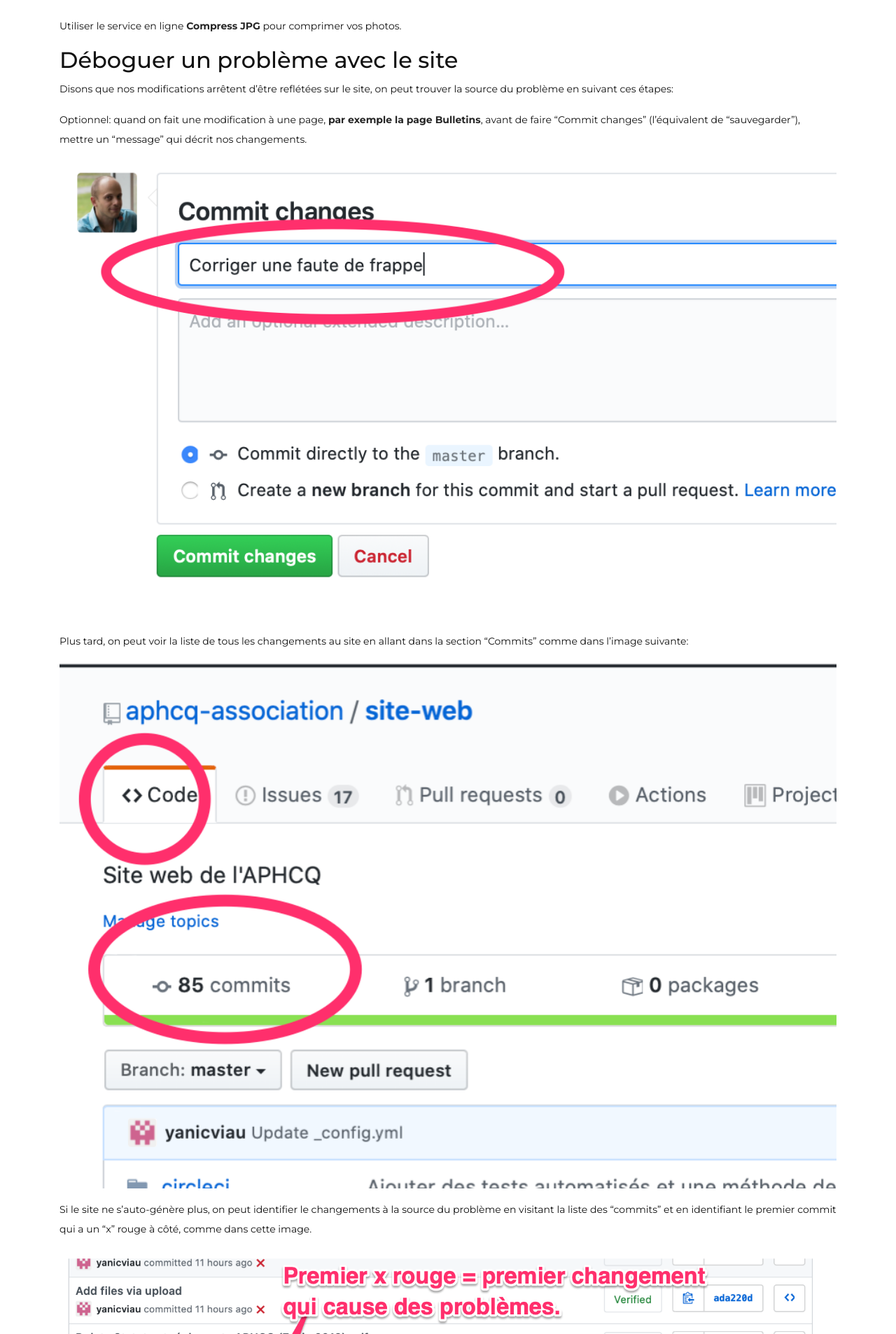
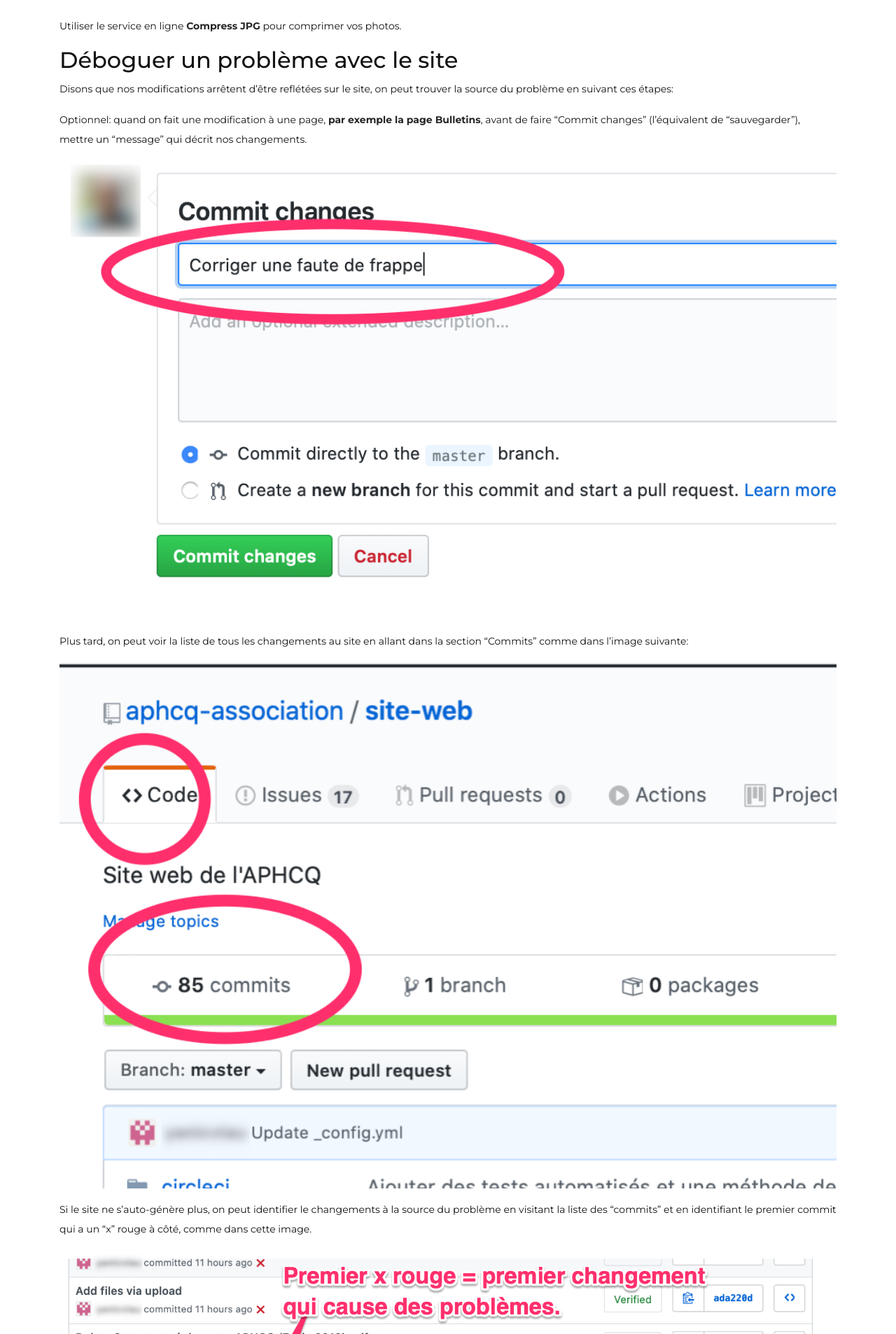
Before and after one commit to aphcq-association/site-web, a Jekyll site: the page built from docs/guide-admin.html, in a window 1280 px wide. Shown: the part 1534-3440 px from the top of the page at 70% size. Built offline with Jekyll 4.4.1, drawn with Linux system fonts in a browser that asks for light colours.

Commit message:
#43 retirer les identifiants des captures d'écran

```diff
--- a/docs/guide-admin.html
+++ b/docs/guide-admin.html
@@ -53,15 +53,15 @@
 
 Optionnel: quand on fait une modification à une page, [par exemple la page Bulletins](https://github.com/aphcq-association/site-web/edit/master/docs/bulletin.html), avant de faire "Commit changes" (l'équivalent de "sauvegarder"), mettre un "message" qui décrit nos changements.
 
-<img src="/media/admin-1.png" />
+<img src="/media/admin-1.png?token={{ site.time | date: '%s' }}" />
 
 Plus tard, on peut voir la liste de tous les changements au site en allant dans la section "Commits" comme dans l'image suivante:
 
-<img src="/media/admin-2.png" />
+<img src="/media/admin-2.png?token={{ site.time | date: '%s' }}" />
 
 Si le site ne s'auto-génère plus, on peut identifier le changements à la source du problème en visitant la liste des "commits" et en identifiant le premier commit qui a un "x" rouge à côté, comme dans cette image.
 
-<img src="/media/admin-3.png" />
+<img src="/media/admin-3.png?token={{ site.time | date: '%s' }}" />
 
 Chaque "commit" peut être examiné en cliquant sur son identité, dans l'exemple ci-dessus, "9bc166c". Dans cet exemple précis, cela nous mène à:
 
```
Also changed, not shown: docs/media/admin-1.png, docs/media/admin-2.png, docs/media/admin-3.png.
